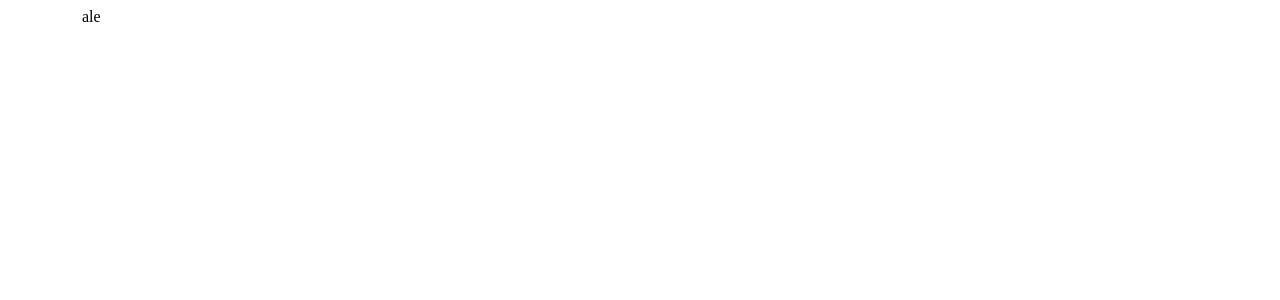
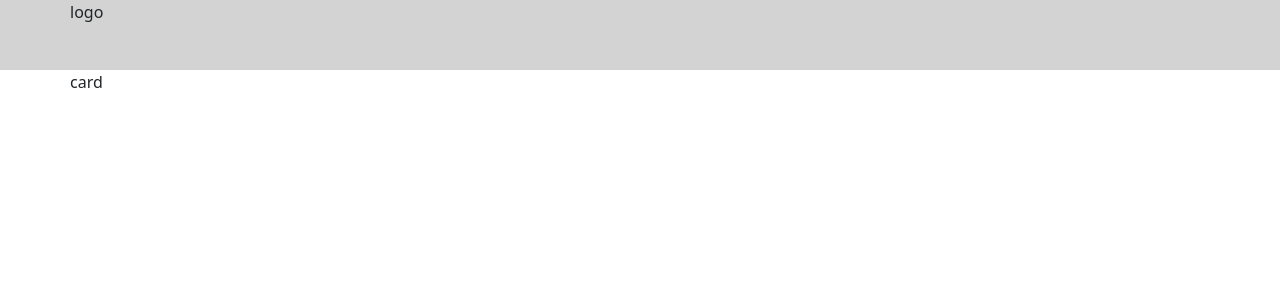
Before and after one commit to merlino79/vue-dischi, a Vue app: page / in a window 1280 px wide. Shown: the top 300 px of the page. Built offline with nearby package versions, Linux system fonts and the light colour scheme.

Commit message:
aggancio main

```diff
--- a/src/App.vue
+++ b/src/App.vue
@@ -1,20 +1,24 @@
 <template>
   <div id="app">
-    <Ale />
+    <Header />
+    <Main />
   </div>
 </template>
 
 <script>
-import Ale from './components/Ale.vue'
+import Header from './components/Header.vue'
+import Main from './components/Main.vue'
 
 export default {
   name: 'App',
   components: {
-    Ale
+    Header,
+    Main,
   }
 }
 </script>
 
 <style lang="scss">
+@import '@/assets/styles/general.scss'
 
 </style>
--- a/src/components/Ale.vue
+++ /dev/null
@@ -1,17 +0,0 @@
-<template>
-  <div class="container">
-    ale
-  </div>
-</template>
-
-<script>
-export default {
-  name: 'Ale',
-
-}
-</script>
-
-<style lang="scss" scoped>
-@import '@/assets/styles/general.scss'
-
-</style>
--- /dev/null
+++ b/src/components/Header.vue
@@ -0,0 +1,31 @@
+<template>
+
+<header>
+    <div class="container">
+    <div class="row">
+     logo
+
+    </div>
+  </div>
+
+</header>
+
+</template>
+
+<script>
+export default {
+  name: 'Ale',
+
+}
+</script>
+
+<style lang="scss" scoped>
+header{
+  height: 70px;
+  width: 100%;
+  background-color: lightgray;
+}
+
+
+
+</style>
--- /dev/null
+++ b/src/components/Main.vue
@@ -0,0 +1,24 @@
+<template>
+  <main>
+     <div class="container">
+       <div class="row">
+         card
+       </div>
+
+    </div>
+
+  </main>
+
+
+</template>
+
+<script>
+export default {
+  name: 'Main'
+
+}
+</script>
+
+<style>
+
+</style>
```
